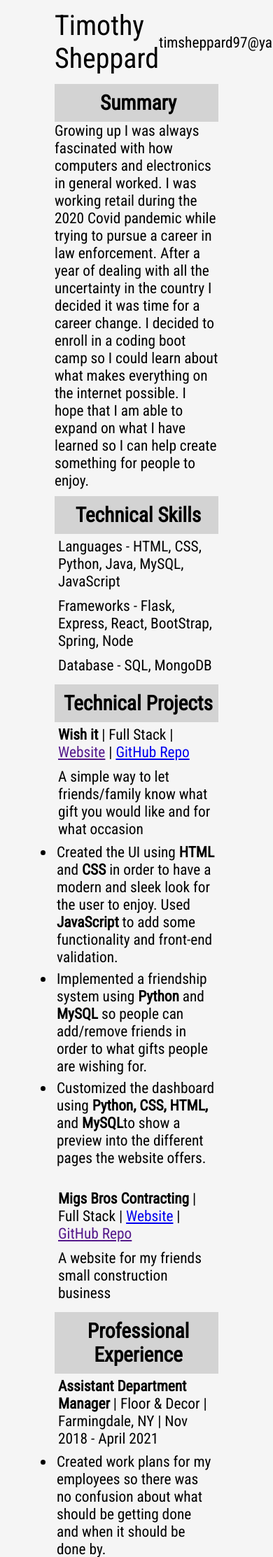
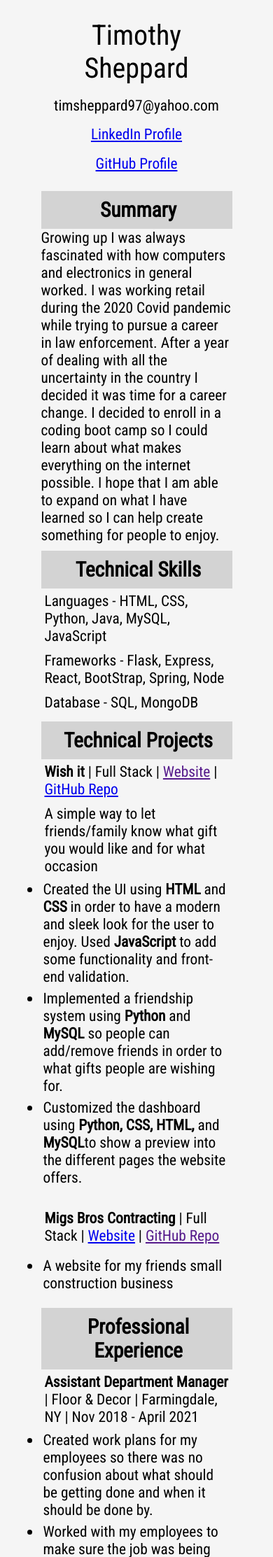
Before and after one commit to Timsheppard97/Resume, a Flask app: page / in a window 390 px wide; the page is wider, and only the part inside the window is pictured. Shown: the top 2225 px of that part at 70% size. Run offline with Flask 2, Linux system fonts and the light colour scheme.

Commit message:
fixed mobile alignment

```diff
--- a/flask_app/static/css/homepage.css
+++ b/flask_app/static/css/homepage.css
@@ -6,7 +6,7 @@
 }
 
 .divs {
-    width: 60%;
+    width: 70vw;
     height: 100%;
     margin: auto;
     font-size: 16pt;
@@ -19,11 +19,21 @@
 }
 
 #divOne {
-    width: 60%;
+    width: auto;
     display: flex;
     justify-content: space-evenly;
     align-items: center;
     height: 100px;
+}
+
+@media (max-width: 600px) {
+    #divOne {
+        width:60vw;
+        display: flex;
+        text-align: center;
+        flex-direction: column;
+        height: 30vh;
+    }
 }
 
 #name {
--- a/flask_app/templates/homepage.html
+++ b/flask_app/templates/homepage.html
@@ -42,7 +42,9 @@
             </ul>
         <br>
         <p><b>Migs Bros Contracting</b> | Full Stack | <a class="aTag" href="http://migsbroscontracting.com">Website</a> | <a class="aTag" href="">GitHub Repo</a></p>
-        <p>A website for my friends small construction business</p>
+            <ul>
+                <p><li class="listPadding">A website for my friends small construction business</li></p>
+            </ul>
     </div>
     <div class="divs" id="divFive">
         <h3 class="sectionHead">Professional Experience</h3>
```
